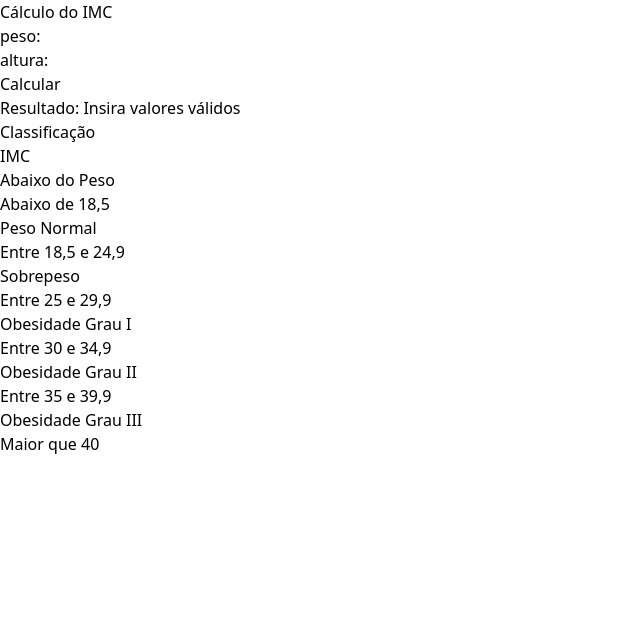
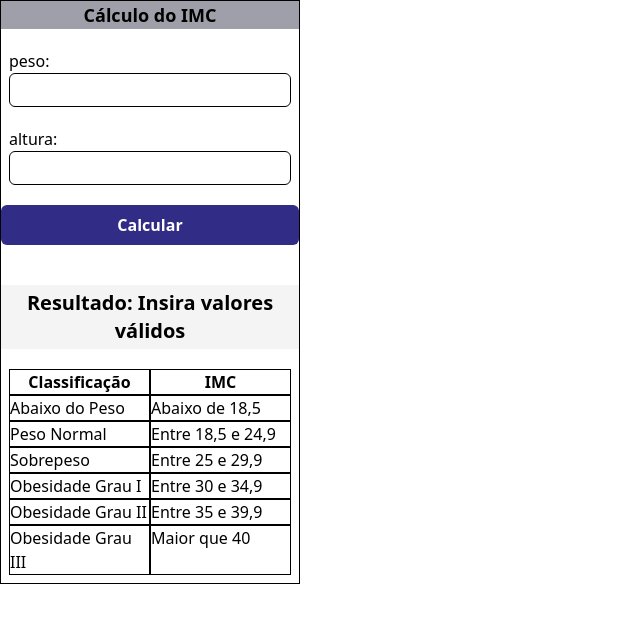
Before and after one commit to JoaoGomesDev32/calc_imc, a Next.js app: page /calcimc/Calcimc in a window 1280 px wide. Shown: the top 622 px of the page, without its empty margins (0-640 px from the left). Built offline with nearby package versions, Linux system fonts and the light colour scheme.

Commit message:
style with tailwind

```diff
--- a/src/components/Compform.tsx
+++ b/src/components/Campform.tsx
@@ -8,10 +8,11 @@ interface CompformProps {
 
 export default function Compform({ label, state, funcState }: CompformProps) {
   return (
-    <div>
-      <label>
+    <div className="flex mx-2">
+      <label className="flex flex-col w-full">
         {label}:
         <input
+          className="border border-black rounded-md p-1"
           type="number"
           value={state}
           onChange={(e) => funcState(e.target.value)}
--- a/src/components/Tableimc.tsx
+++ b/src/components/Tableimc.tsx
@@ -1,33 +1,33 @@
 export default function Tableimc() {
   return (
-    <div>
-      <div>
-        <div>Classificação</div>
-        <div>IMC</div>
+    <div className="mx-2 mb-2">
+      <div className="flex">
+        <div className="w-1/2 border text-center font-bold">Classificação</div>
+        <div className="w-1/2 border text-center font-bold">IMC</div>
       </div>
-      <div>
-        <div>Abaixo do Peso</div>
-        <div>Abaixo de 18,5</div>
+      <div className="flex">
+        <div className="w-1/2 border">Abaixo do Peso</div>
+        <div className="w-1/2 border">Abaixo de 18,5</div>
       </div>
-      <div>
-        <div>Peso Normal</div>
-        <div>Entre 18,5 e 24,9</div>
+      <div className="flex">
+        <div className="w-1/2 border">Peso Normal</div>
+        <div className="w-1/2 border">Entre 18,5 e 24,9</div>
       </div>
-      <div>
-        <div>Sobrepeso</div>
-        <div>Entre 25 e 29,9</div>
+      <div className="flex">
+        <div className="w-1/2 border">Sobrepeso</div>
+        <div className="w-1/2 border">Entre 25 e 29,9</div>
       </div>
-      <div>
-        <div>Obesidade Grau I</div>
-        <div>Entre 30 e 34,9</div>
+      <div className="flex">
+        <div className="w-1/2 border">Obesidade Grau I</div>
+        <div className="w-1/2 border">Entre 30 e 34,9</div>
       </div>
-      <div>
-        <div>Obesidade Grau II</div>
-        <div>Entre 35 e 39,9</div>
+      <div className="flex">
+        <div className="w-1/2 border">Obesidade Grau II</div>
+        <div className="w-1/2 border">Entre 35 e 39,9</div>
       </div>
-      <div>
-        <div>Obesidade Grau III</div>
-        <div>Maior que 40</div>
+      <div className="flex">
+        <div className="w-1/2 border">Obesidade Grau III</div>
+        <div className="w-1/2 border">Maior que 40</div>
       </div>
     </div>
   );
--- a/src/pages/calcimc/Calcimc.tsx
+++ b/src/pages/calcimc/Calcimc.tsx
@@ -1,5 +1,5 @@
 import { useState } from "react";
-import Compform from "@/components/Compform";
+import Campform from "@/components/Campform";
 import Tableimc from "@/components/Tableimc";
 
 export default function Calcimc() {
@@ -19,12 +19,19 @@ export default function Calcimc() {
   };
 
   return (
-    <div>
-      <p>Cálculo do IMC</p>
-      <Compform label="peso" state={weight} funcState={setWeight} />
-      <Compform label="altura" state={height} funcState={setHeight} />
-      <button onClick={calculateIMC}>Calcular</button>
-      <p>
+    <div className="flex flex-col border border-black w-[300px] gap-5">
+      <p className="w-full text-center bg-zinc-400 font-bold text-lg">
+        Cálculo do IMC
+      </p>
+      <Campform label="peso" state={weight} funcState={setWeight} />
+      <Campform label="altura" state={height} funcState={setHeight} />
+      <button
+        className="bg-indigo-900 text-white font-bold py-2 px-4 rounded-md hover:bg-indigo-700 transition-colors duration-300"
+        onClick={calculateIMC}
+      >
+        Calcular
+      </button>
+      <p className="bg-zinc-100 p-1 text-center text-xl font-bold mt-5">
         Resultado: {imc !== null ? imc.toFixed(2) : "Insira valores válidos"}
       </p>
       <Tableimc />
```
